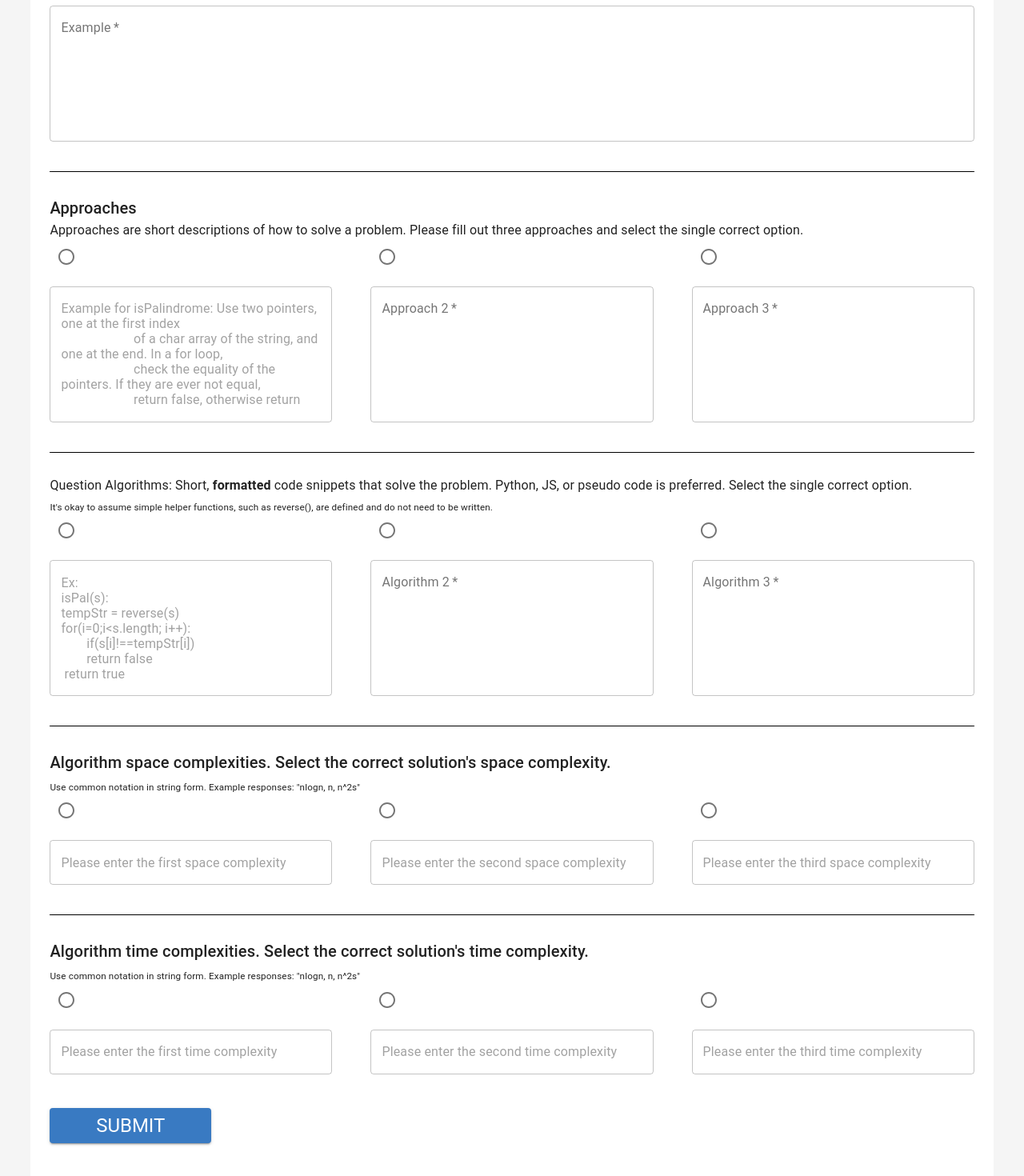
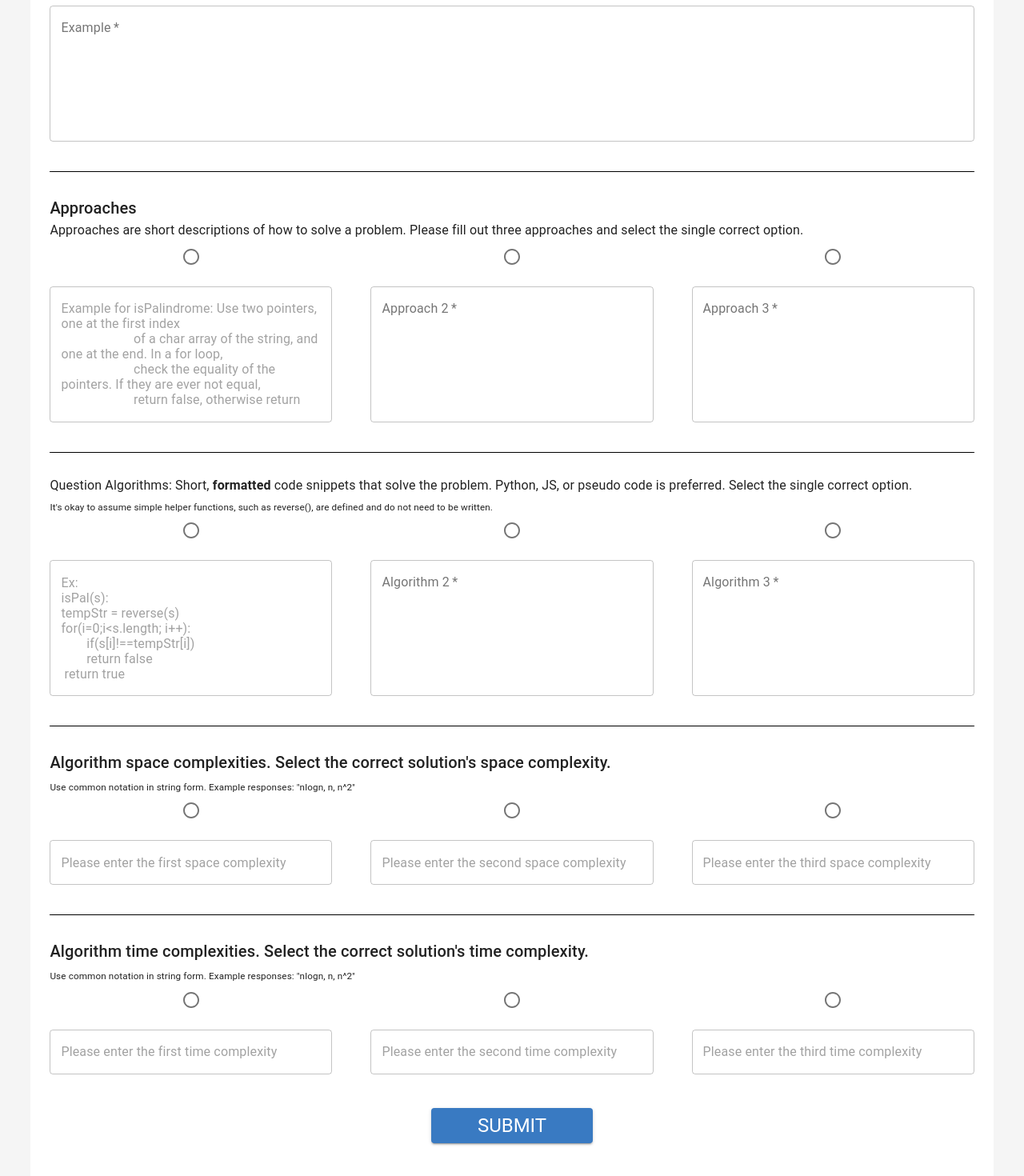
Before and after one commit to CodeletApp/codelet-site, a React (Create React App) app: page /submit-question in a window 1280 px wide. Shown: the part 840-2310 px from the top of the page at 80% size. Built offline with nearby package versions, Linux system fonts and the light colour scheme; a web font is replaced by a local one.

Commit message:
Centered radio and submit buttons

```diff
--- a/src/components/SubmitQuestion.js
+++ b/src/components/SubmitQuestion.js
@@ -37,6 +37,9 @@ const useStyles = makeStyles({
     marginTop: "3%",
     paddingLeft: "5%",
     paddingRight: "5%",
+  },
+  button: {
+    textAlign: "center",
   },
   divider: {
     marginTop: "2.5%",
@@ -219,7 +222,7 @@ export const SubmitQuestion = () => {
                 id="approachSolutionIndex"
               >
                 <Grid container spacing={6}>
-                  <Grid item xs={12} sm={4}>
+                  <Grid item xs={12} sm={4} className={classes.button}>
                     <Radio value="0" />
                     <TextField
                       variant="outlined"
@@ -237,7 +240,7 @@ export const SubmitQuestion = () => {
                       inputRef={register}
                     />
                   </Grid>
-                  <Grid item xs={12} sm={4}>
+                  <Grid item xs={12} sm={4} className={classes.button}>
                     <Radio value="1" />
                     <TextField
                       variant="outlined"
@@ -253,7 +256,7 @@ export const SubmitQuestion = () => {
                       inputRef={register}
                     />
                   </Grid>
-                  <Grid item xs={12} sm={4}>
+                  <Grid item xs={12} sm={4} className={classes.button}>
                     <Radio value="2" />
                     <TextField
                       variant="outlined"
@@ -299,7 +302,7 @@ export const SubmitQuestion = () => {
                 id="algorithmSolutionIndex"
               >
                 <Grid container spacing={6}>
-                  <Grid item xs={12} sm={4}>
+                  <Grid item xs={12} sm={4} className={classes.button}>
                     <Radio value="0" />
                     <TextField
                       variant="outlined"
@@ -314,7 +317,7 @@ export const SubmitQuestion = () => {
                       inputRef={register}
                     />
                   </Grid>
-                  <Grid item xs={12} sm={4}>
+                  <Grid item xs={12} sm={4} className={classes.button}>
                     <Radio value="1" />
                     <TextField
                       variant="outlined"
@@ -330,7 +333,7 @@ export const SubmitQuestion = () => {
                       inputRef={register}
                     />
                   </Grid>
-                  <Grid item xs={12} sm={4}>
+                  <Grid item xs={12} sm={4} className={classes.button}>
                     <Radio value="2" />
                     <TextField
                       variant="outlined"
@@ -359,7 +362,7 @@ export const SubmitQuestion = () => {
           </Typography>
           <sub>
             Use common notation in string form. Example responses: "nlogn, n,
-            n^2s"
+            n^2"
           </sub>
           <ErrorMessage
             isError={errors.spaceComplexitySolutionIndex}
@@ -375,7 +378,7 @@ export const SubmitQuestion = () => {
                 id="spaceComplexitySolutionIndex"
               >
                 <Grid container spacing={6}>
-                  <Grid item xs={12} sm={4}>
+                  <Grid item xs={12} sm={4} className={classes.button}>
                     <Radio value="0" />
                     <TextField
                       variant="outlined"
@@ -388,7 +391,7 @@ export const SubmitQuestion = () => {
                       fullWidth
                     />
                   </Grid>
-                  <Grid item xs={12} sm={4}>
+                  <Grid item xs={12} sm={4} className={classes.button}>
                     <Radio value="1" />
                     <TextField
                       variant="outlined"
@@ -401,7 +404,7 @@ export const SubmitQuestion = () => {
                       fullWidth
                     />
                   </Grid>
-                  <Grid item xs={12} sm={4}>
+                  <Grid item xs={12} sm={4} className={classes.button}>
                     <Radio color="#000" value="2" />
                     <TextField
                       variant="outlined"
@@ -427,7 +430,7 @@ export const SubmitQuestion = () => {
           </Typography>
           <sub>
             Use common notation in string form. Example responses: "nlogn, n,
-            n^2s"
+            n^2"
           </sub>
           <ErrorMessage
             isError={errors.timeComplexitySolutionIndex}
@@ -443,7 +446,7 @@ export const SubmitQuestion = () => {
                 id="timeComplexitySolutionIndex"
               >
                 <Grid container spacing={6}>
-                  <Grid item xs={12} sm={4}>
+                  <Grid item xs={12} sm={4} className={classes.button}>
                     <Radio value="0" />
                     <TextField
                       variant="outlined"
@@ -456,7 +459,7 @@ export const SubmitQuestion = () => {
                       fullWidth
                     />
                   </Grid>
-                  <Grid item xs={12} sm={4}>
+                  <Grid item xs={12} sm={4} className={classes.button}>
                     <Radio value="1" />
                     <TextField
                       variant="outlined"
@@ -469,7 +472,7 @@ export const SubmitQuestion = () => {
                       fullWidth
                     />
                   </Grid>
-                  <Grid item xs={12} sm={4}>
+                  <Grid item xs={12} sm={4} className={classes.button}>
                     <Radio value="2" />
                     <TextField
                       variant="outlined"
@@ -488,6 +491,7 @@ export const SubmitQuestion = () => {
             defaultValue=""
             rules={{ required: true }}
           />
+          <Grid className={classes.button}>
             <Button
               className={classes.submitButton}
               variant="contained"
@@ -496,6 +500,7 @@ export const SubmitQuestion = () => {
             >
               <Typography variant="h5">Submit</Typography>
             </Button>
+          </Grid>
         </form>
       </Container>
     </Box>
```
Lines whose indentation alone changed are shown as unchanged.
